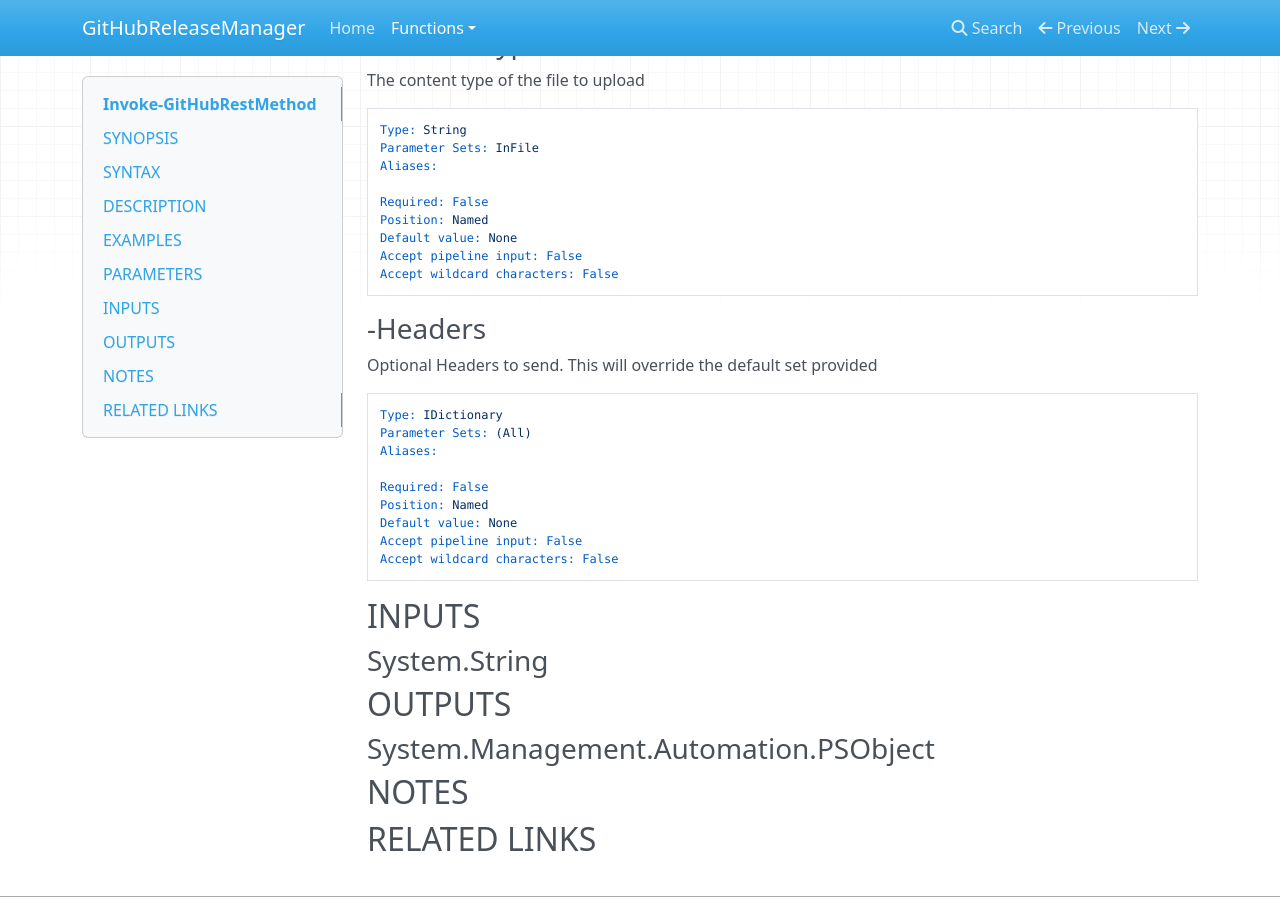
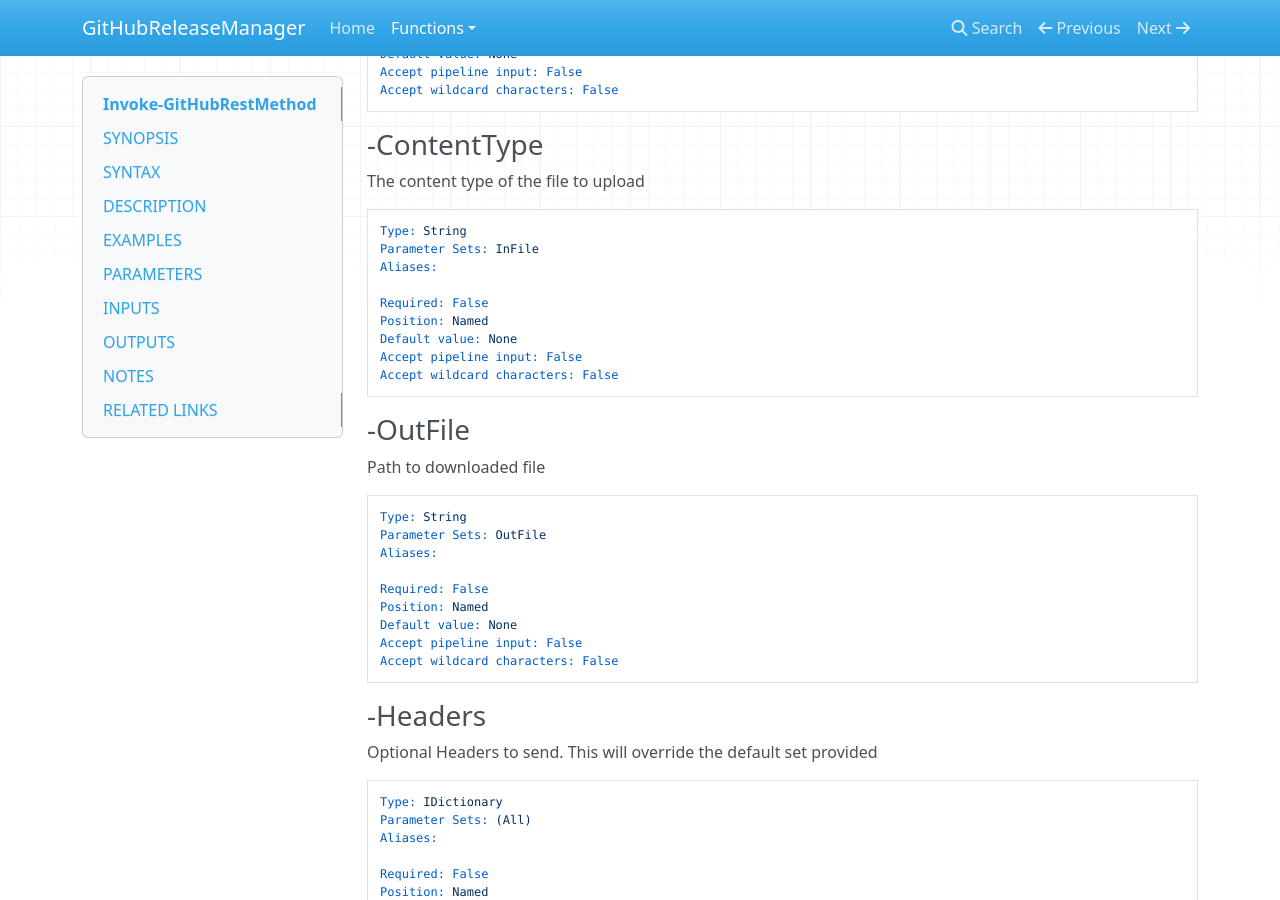
Before and after one commit to chelnak/GitHubReleaseManager, an MkDocs documentation site: the page built from docs/Invoke-GitHubRestMethod.md, in a window 1280 px wide and 900 px high, scrolled down 1987 px. Built offline with MkDocs 1.6.1, drawn with Linux system fonts in a browser that asks for light colours; nearby versions of some CDN libraries; old or Windows-style settings are respelled for this version of MkDocs; some of the changed text lies outside the part shown.

Commit message:
Adds OutFile param & PSCore support

````diff
--- a/docs/Invoke-GitHubRestMethod.md
+++ b/docs/Invoke-GitHubRestMethod.md
@@ -19,6 +19,11 @@ Invoke-GitHubRestMethod -Method <String> -URI <String> [-Body <String>] [-Header
 ```
 Invoke-GitHubRestMethod -Method <String> -URI <String> [-InFile <String>] [-ContentType <String>]
  [-Headers <IDictionary>]
+```
+
+### OutFile
+```
+Invoke-GitHubRestMethod -Method <String> -URI <String> [-OutFile <String>] [-Headers <IDictionary>]
 ```
 
 ## DESCRIPTION
@@ -108,6 +113,21 @@ Accept pipeline input: False
 Accept wildcard characters: False
 ```
 
+### -OutFile
+Path to downloaded file
+
+```yaml
+Type: String
+Parameter Sets: OutFile
+Aliases:
+
+Required: False
+Position: Named
+Default value: None
+Accept pipeline input: False
+Accept wildcard characters: False
+```
+
 ### -Headers
 Optional Headers to send.
 This will override the default set provided
````
Also changed, not shown: 1 other file.
